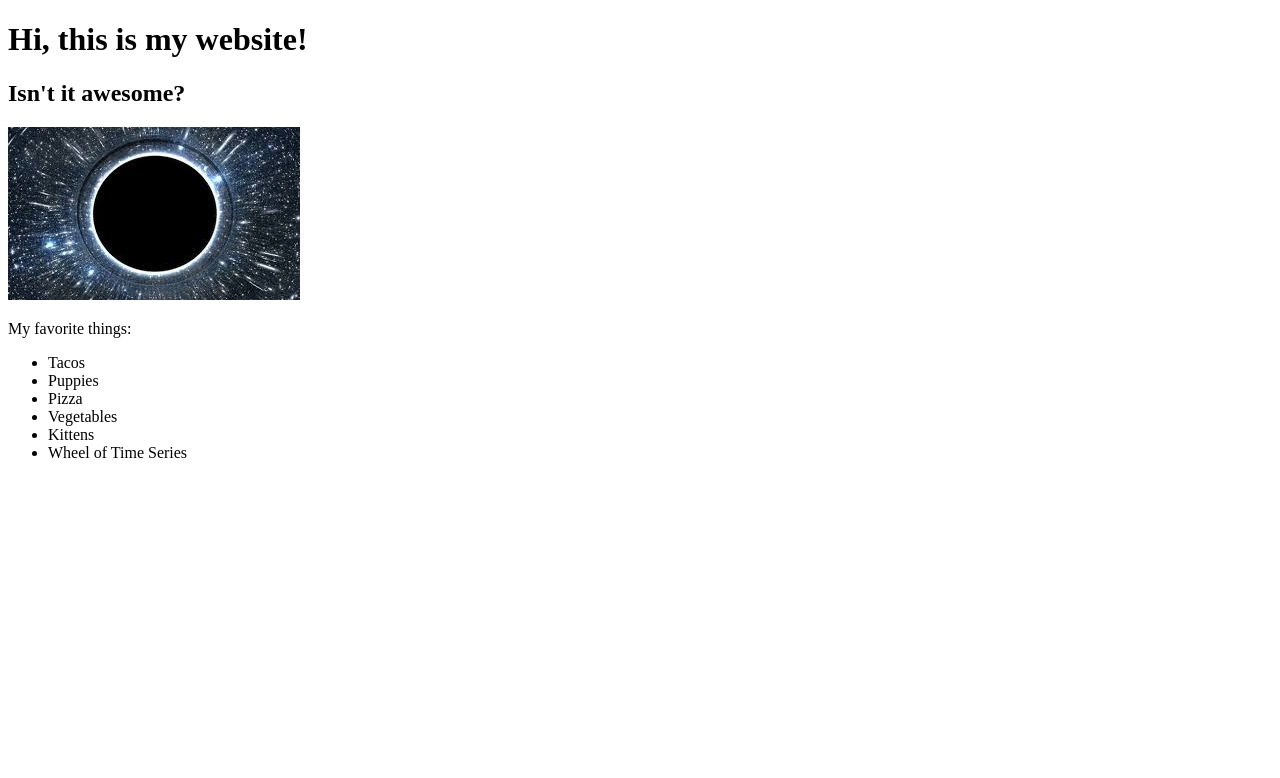
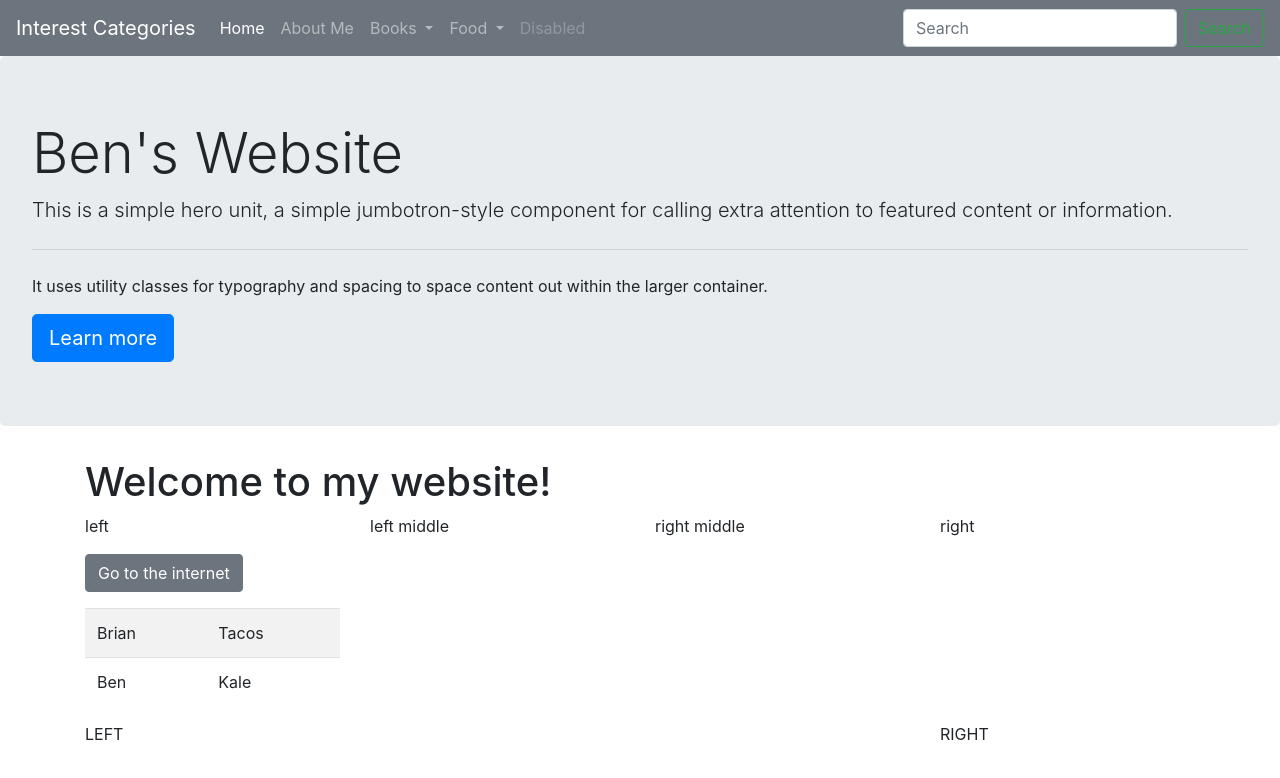
Before and after one commit to BenReasons/BenReasons.github.io, a plain HTML site: page index.html in a window 1280 px wide. Drawn offline with nearby package versions, Linux system fonts and the light colour scheme.

Commit message:
bootstrap additions

```diff
--- a/index.html
+++ b/index.html
@@ -4,20 +4,107 @@
     <meta charset="UTF-8">
     <meta name="viewport" content="width=device-width, initial-scale=1.0">
     <meta http-equiv="X-UA-Compatible" content="ie=edge">
-    <title>Hello, world! (with css!)</title>
+    <title>Hello, Bootstrap!</title>
+    <link rel="stylesheet" href="https://stackpath.bootstrapcdn.com/bootstrap/4.4.1/css/bootstrap.min.css" integrity="sha384-Vkoo8x4CGsO3+Hhxv8T/Q5PaXtkKtu6ug5TOeNV6gBiFeWPGFN9MuhOf23Q9Ifjh" crossorigin="anonymous">
+    <script src="https://code.jquery.com/jquery-3.4.1.slim.min.js" integrity="sha384-J6qa4849blE2+poT4WnyKhv5vZF5SrPo0iEjwBvKU7imGFAV0wwj1yYfoRSJoZ+n" crossorigin="anonymous"></script>
+    <script src="https://cdn.jsdelivr.net/npm/popper.js@1.16.0/dist/umd/popper.min.js" integrity="sha384-Q6E9RHvbIyZFJoft+2mJbHaEWldlvI9IOYy5n3zV9zzTtmI3UksdQRVvoxMfooAo" crossorigin="anonymous"></script>
+    <script src="https://stackpath.bootstrapcdn.com/bootstrap/4.4.1/js/bootstrap.min.js" integrity="sha384-wfSDF2E50Y2D1uUdj0O3uMBJnjuUD4Ih7YwaYd1iqfktj0Uod8GCExl3Og8ifwB6" crossorigin="anonymous"></script>
 </head>
 <body>
-    <h1>Hi, this is my website!</h1>
-    <h2>Isn't it awesome?</h2>
-    <img src="download.jfif">
-    <p>My favorite things:</p>
-    <ul>
-        <li class="food">Tacos</li>
-        <li class="animal">Puppies</li>
-        <li class="food">Pizza</li>
-        <li class="food">Vegetables</li>
-        <li class="animal">Kittens</li>
-        <li class="books">Wheel of Time Series</li>
-    </ul>
+    <nav class="navbar navbar-expand-lg navbar-dark bg-secondary">
+        <a class="navbar-brand" href="#">Interest Categories</a>
+        <button class="navbar-toggler" type="button" data-toggle="collapse" data-target="#navbarSupportedContent" aria-controls="navbarSupportedContent" aria-expanded="false" aria-label="Toggle navigation">
+          <span class="navbar-toggler-icon"></span>
+        </button>
+
+        <div class="collapse navbar-collapse" id="navbarSupportedContent">
+          <ul class="navbar-nav mr-auto">
+            <li class="nav-item active">
+              <a class="nav-link" href="#">Home <span class="sr-only">(current)</span></a>
+            </li>
+            <li class="nav-item">
+              <a class="nav-link" href="#">About Me</a>
+            </li>
+            <li class="nav-item dropdown">
+                <a class="nav-link dropdown-toggle" href="#" id="navbarDropdown" role="button" data-toggle="dropdown" aria-haspopup="true" aria-expanded="false">
+                  Books
+                </a>
+                <div class="dropdown-menu" aria-labelledby="navbarDropdown">
+                  <a class="dropdown-item" href="#">Crossroads of Twilight</a>
+                  <a class="dropdown-item" href="#">The Picture of Dorian Gray</a>
+                  <div class="dropdown-divider"></div>
+                  <a class="dropdown-item" href="#">Something else here</a>
+                </div>
+            </li>
+            <li class="nav-item dropdown">
+                <a class="nav-link dropdown-toggle" href="#" id="navbarDropdown" role="button" data-toggle="dropdown" aria-haspopup="true" aria-expanded="false">
+                  Food
+                </a>
+                <div class="dropdown-menu" aria-labelledby="navbarDropdown">
+                  <a class="dropdown-item" href="#">Action</a>
+                  <a class="dropdown-item" href="#">Another action</a>
+                  <div class="dropdown-divider"></div>
+                  <a class="dropdown-item" href="#">Something else here</a>
+                </div>
+            </li>
+            <li class="nav-item">
+              <a class="nav-link disabled" href="#" tabindex="-1" aria-disabled="true">Disabled</a>
+            </li>
+          </ul>
+          <form class="form-inline my-2 my-lg-0">
+            <input class="form-control mr-sm-2" type="search" placeholder="Search" aria-label="Search">
+            <button class="btn btn-outline-success my-2 my-sm-0" type="submit">Search</button>
+          </form>
+        </div>
+    </nav>
+    <div class="jumbotron">
+        <h1 class="display-4">Ben's Website</h1>
+        <p class="lead">This is a simple hero unit, a simple jumbotron-style component for calling extra attention to featured content or information.</p>
+        <hr class="my-4">
+        <p>It uses utility classes for typography and spacing to space content out within the larger container.</p>
+        <a class="btn btn-primary btn-lg" href="#" role="button">Learn more</a>
+    </div>
+    <div class="container">
+        <div class="row">
+            <div class="col-md-12">
+                <h1>Welcome to my website!</h1>
+            </div>
+        </div>
+        <div class="row">
+            <div class="col-md-3">
+                <p>left</p>
+                <p>
+                    <a class="btn btn-secondary" href="https://google.com">Go to the internet</a>
+                </p>
+                <table class="table table-striped table-hover">
+                    <tr>
+                        <td>Brian</td>
+                        <td>Tacos</td>
+                    </tr>
+                    <tr>
+                        <td>Ben</td>
+                        <td>Kale</td>
+                    </tr>
+                </table>
+            </div>
+            <div class="col-md-3">
+                left middle
+            </div>
+            <div class="col-md-3">
+                right middle
+            </div>
+            <div class="col-md-3">
+                right
+            </div>
+        </div>
+        <div class="row">
+            <div class="col-md-9">
+                LEFT
+            </div>
+            <div class="col-md-3">
+                RIGHT
+            </div>
+        </div>
+    </div>
 </body>
 </html>
--- a/styles2.css
+++ b/styles2.css
@@ -1,3 +1,3 @@
-body {
+/* body {
     background: red;
-}
+} */
```
Also changed, not shown: styles.css (+5 -4 lines), week2.html (added, +23 -0 lines), week2_2.html (renamed from week1.html, +4 -1 lines).
